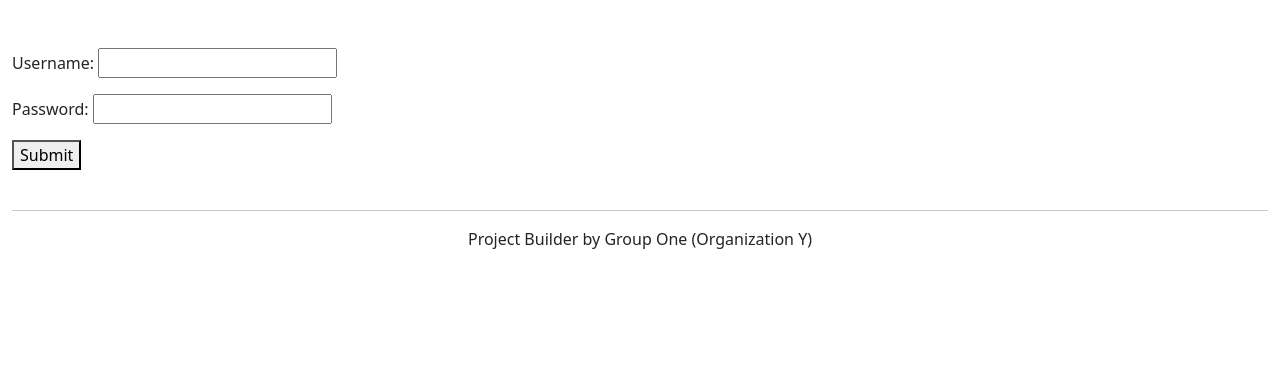
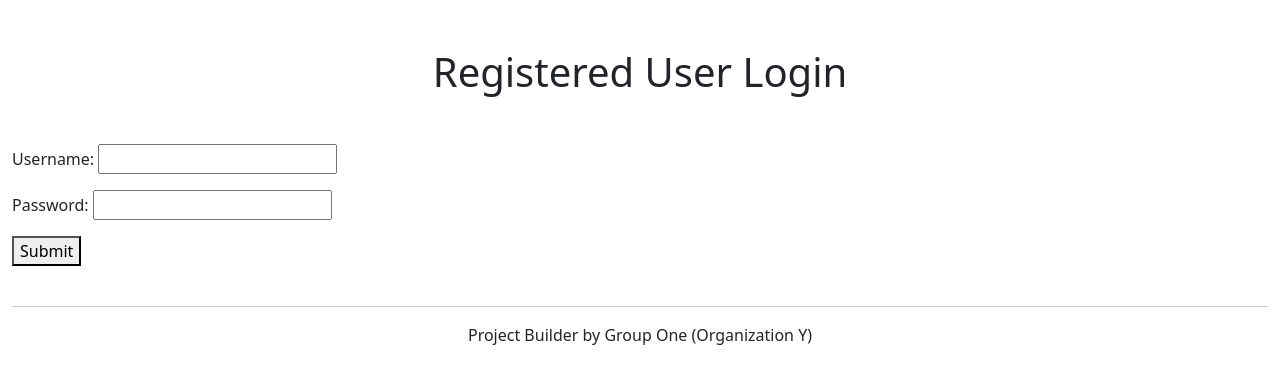
Before and after one commit to iSeven07/SDEV265_Project, a Django app: page /login/ in a window 1280 px wide. Shown: the part 56-440 px from the top of the page. Run offline with Django 4.2, Linux system fonts and the light colour scheme.

Commit message:
Issue fixes

```diff
--- a/src/core/templates/login.html
+++ b/src/core/templates/login.html
@@ -1,5 +1,7 @@
 {% extends 'base.html' %}
 {% block content %}
+<h1 class="text-center">Registered User Login</h1>
+<br>
     <p>{{ message }}</p>
     <form method="post">
         {{ form.as_p }}
--- a/src/core/templates/register.html
+++ b/src/core/templates/register.html
@@ -1,7 +1,8 @@
 {% extends 'base.html' %}
 
 {% block content %}
-
+<h1 class="text-center">New User Registration</h1>
+<br>
 {% if message != '' %}
     <div class="alert alert-danger" role="alert">
         {{ message }}
--- a/src/core/views.py
+++ b/src/core/views.py
@@ -163,7 +163,7 @@ def recipe_detail(request, recipe_id):
     return render(request, 'recipe_detail.html', {'recipe': recipe, 'average_rating': average_rating})
 
 # Rating Submission requires login
-@login_required
+@login_required(login_url='/login/')
 def rate_recipe(request, recipe_id):
     if request.method == 'POST':
         recipe = get_object_or_404(Recipes, pk=recipe_id)
```
Also changed, not shown: src/db.sqlite3.
